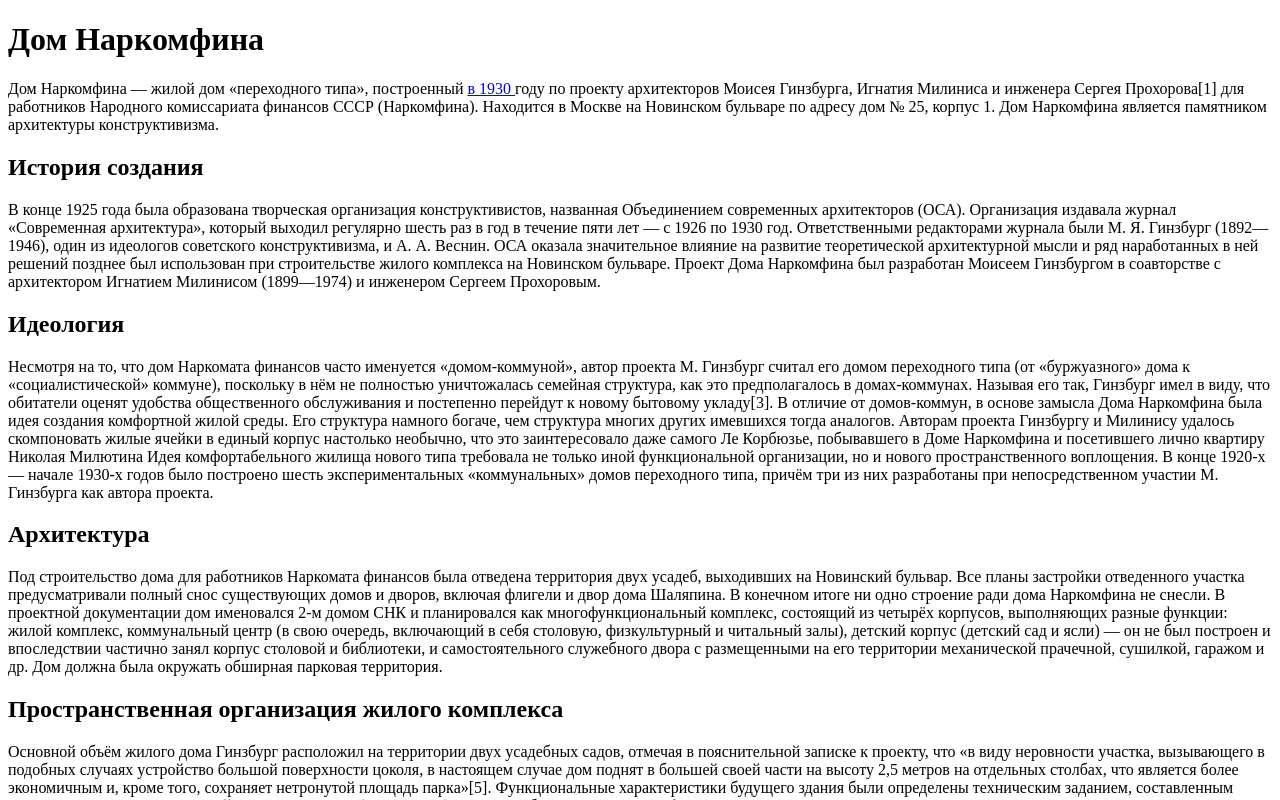
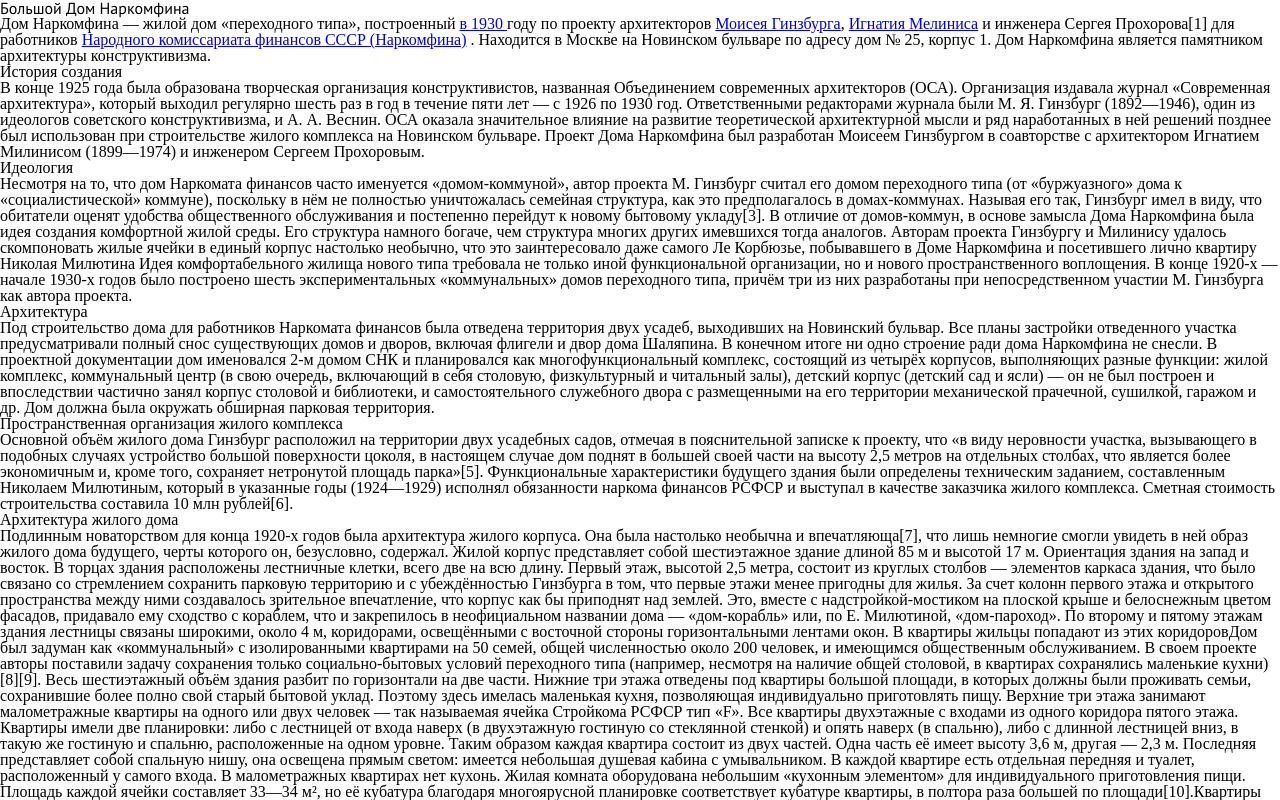
Before and after one commit to lamilena/3OTR-hse-2018-09-18, a plain HTML site: page index.html in a window 1280 px wide. Shown: the top 800 px of the page. Drawn offline with Linux system fonts and the light colour scheme.

Commit message:
Разные стили.
Разные стили, сбросы.

```diff
--- a/index.html
+++ b/index.html
@@ -1,12 +1,15 @@
 <!DOCTYPE html>
 <html lang="en" dir="ltr">
-  <head>
-    <meta charset="utf-8">
-    <title>Дом Наркомфина</title>
-  </head>
-  <body>
-    <h1>Дом Наркомфина</h1>
-    <p>Дом Наркомфина — жилой дом «переходного типа», построенный  <a href="https://ru.wikipedia.org/wiki/1930_год">в 1930 </a> году по проекту архитекторов Моисея Гинзбурга, Игнатия Милиниса и инженера Сергея Прохорова[1] для работников Народного комиссариата финансов СССР (Наркомфина). Находится в Москве на Новинском бульваре по адресу дом № 25, корпус 1. Дом Наркомфина является памятником архитектуры конструктивизма. </p>
+<head>
+<meta charset="utf-8">
+<title>Дом Наркомфина</title>
+<link rel="stylesheet" href="styles/style.css">
+<link href="https://fonts.googleapis.com/css?family=PT+Sans" rel="stylesheet">
+</head>
+<body>
+<h1>Большой Дом Наркомфина</h1>
+
+<p> Дом Наркомфина — жилой дом «переходного типа», построенный  <a href="https://ru.wikipedia.org/wiki/1930_год">в 1930 </a> году по проекту архитекторов <a href="Моисея Гинзбурга"> Моисея Гинзбурга</a>, <a href="Игнатия Милиниса">Игнатия Мелиниса</a> и инженера Сергея Прохорова[1] для работников <a href=" Народного комиссариата финансов СССР (Наркомфина)">Народного комиссариата финансов СССР (Наркомфина)</a> . Находится в Москве на Новинском бульваре по адресу дом № 25, корпус 1. Дом Наркомфина является памятником архитектуры конструктивизма. </p>
 
     <h2>История создания</h2>
 <p>В конце 1925 года была образована творческая организация конструктивистов, названная Объединением современных архитекторов (ОСА). Организация издавала журнал «Современная архитектура», который выходил регулярно шесть раз в год в течение пяти лет — с 1926 по 1930 год. Ответственными редакторами журнала были М. Я. Гинзбург (1892—1946), один из идеологов советского конструктивизма, и А. А. Веснин. ОСА оказала значительное влияние на развитие теоретической архитектурной мысли и ряд наработанных в ней решений позднее был использован при строительстве жилого комплекса на Новинском бульваре. Проект Дома Наркомфина был разработан Моисеем Гинзбургом в соавторстве с архитектором Игнатием Милинисом (1899—1974) и инженером Сергеем Прохоровым.</p>
--- /dev/null
+++ b/styles/style.css
@@ -0,0 +1,54 @@
+/* http://meyerweb.com/eric/tools/css/reset/
+   v2.0 | 20110126
+   License: none (public domain)
+*/
+
+html, body, div, span, applet, object, iframe,
+h1, h2, h3, h4, h5, h6, p, blockquote, pre,
+a, abbr, acronym, address, big, cite, code,
+del, dfn, em, img, ins, kbd, q, s, samp,
+small, strike, strong, sub, sup, tt, var,
+b, u, i, center,
+dl, dt, dd, ol, ul, li,
+fieldset, form, label, legend,
+table, caption, tbody, tfoot, thead, tr, th, td,
+article, aside, canvas, details, embed,
+figure, figcaption, footer, header, hgroup,
+menu, nav, output, ruby, section, summary,
+time, mark, audio, video {
+	margin: 0;
+	padding: 0;
+	border: 0;
+	font-size: 100%;
+	font: inherit;
+	vertical-align: baseline;
+}
+/* HTML5 display-role reset for older browsers */
+article, aside, details, figcaption, figure,
+footer, header, hgroup, menu, nav, section {
+	display: block;
+}
+body {
+	line-height: 1;
+}
+ol, ul {
+	list-style: none;
+}
+blockquote, q {
+	quotes: none;
+}
+blockquote:before, blockquote:after,
+q:before, q:after {
+	content: '';
+	content: none;
+}
+table {
+	border-collapse: collapse;
+	border-spacing: 0;
+}
+h1 {
+	font-family: 'PT Sans', sans-serif;
+}
+p {
+
+}
```
Also changed, not shown: 2 other files.
